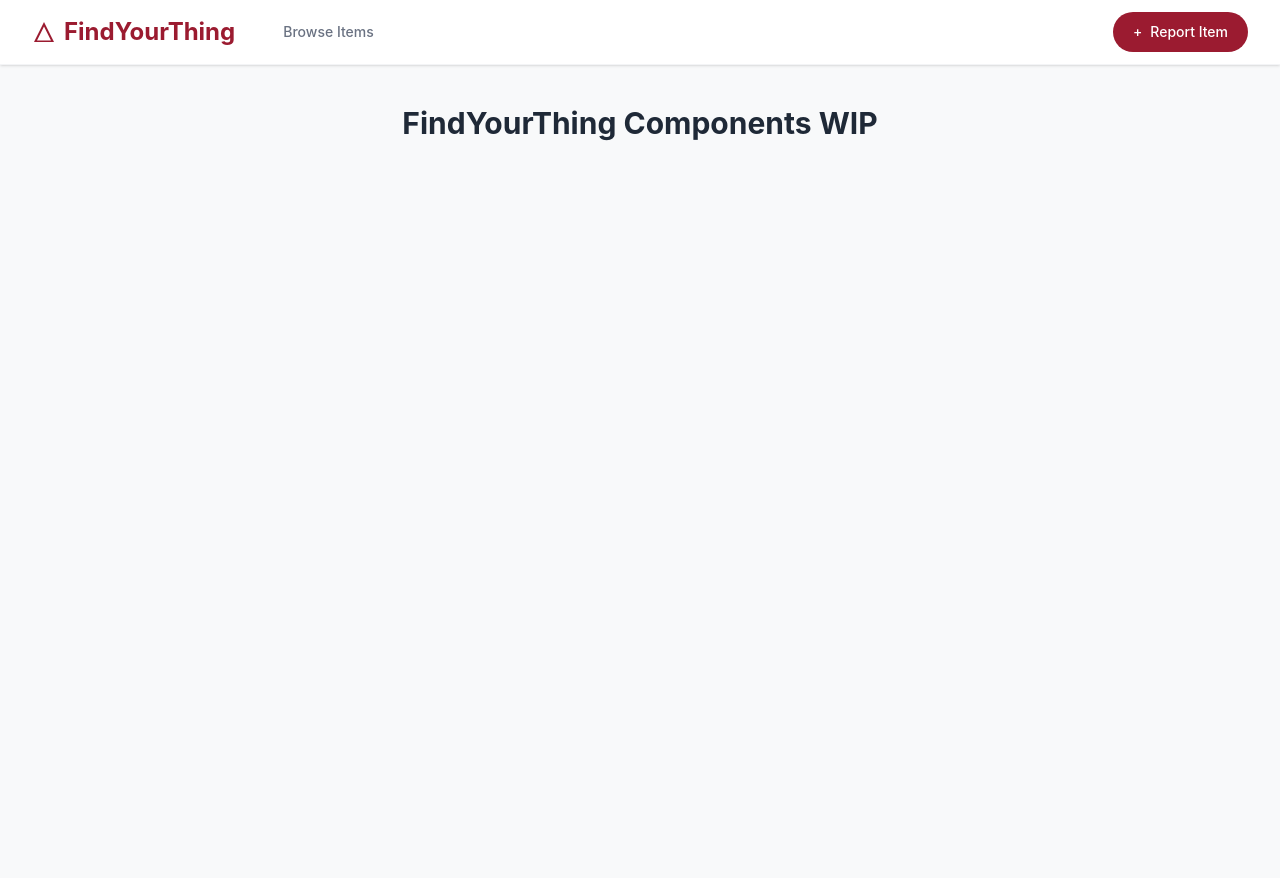
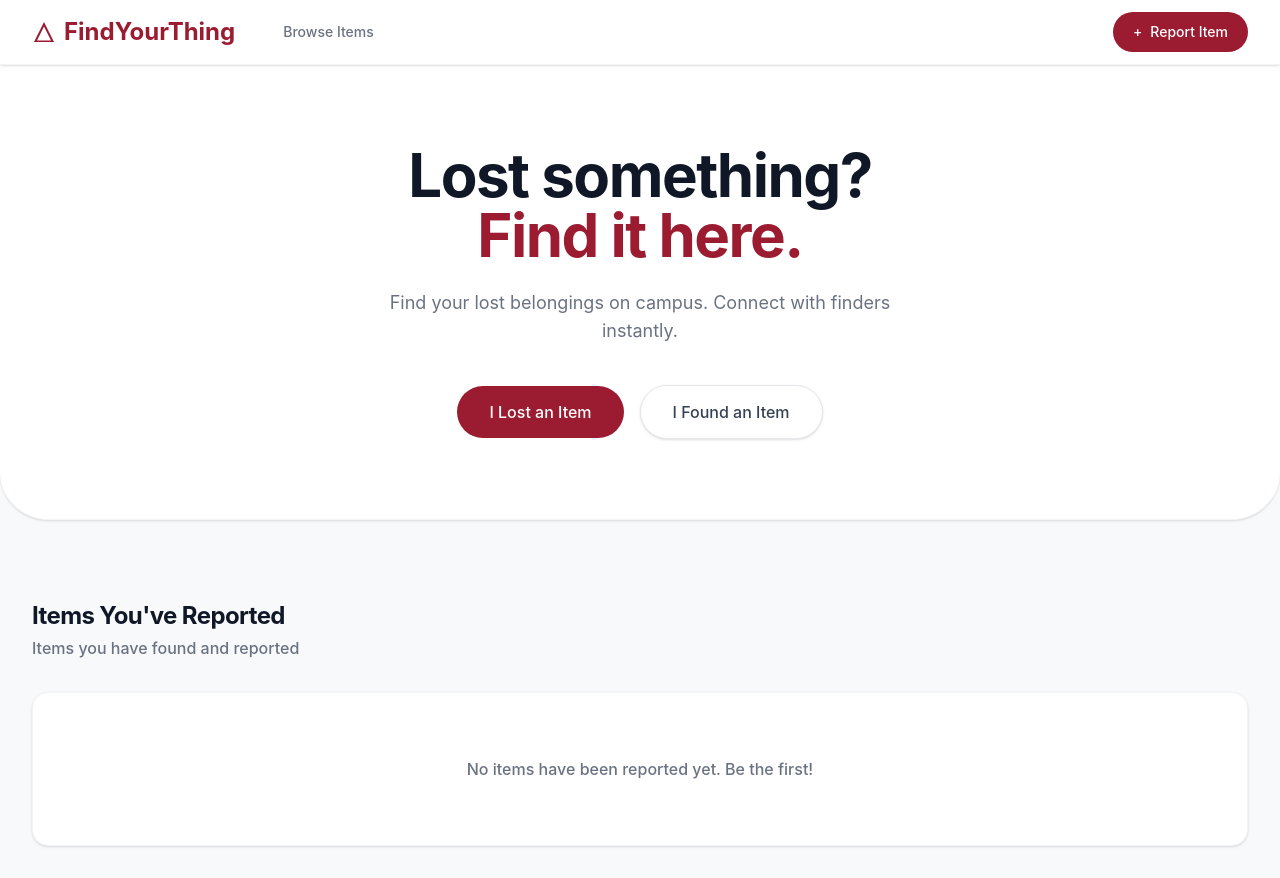
Before and after one commit to Sakshamkejriwal/Find_Your_Thing, a React (Vite) app: page / in a window 1280 px wide. Before the commit the page ends 800 px from the top, so only its background shows below. Built offline with nearby package versions, Linux system fonts and the light colour scheme.

Commit message:
feat: Implement Home page layout and ItemCard

```diff
--- a/src/App.jsx
+++ b/src/App.jsx
@@ -1,13 +1,14 @@
 
 import { BrowserRouter, Routes, Route } from "react-router-dom";
 import Navbar from "./components/Navbar";
+import Home from "./pages/Home";
 function App() {
   return (
     <BrowserRouter>
       <Navbar />
-      <div className="p-10 text-center">
-        <h1 className="text-3xl font-bold">FindYourThing Components WIP</h1>
-      </div>
+      <Routes>
+        <Route path="/" element={<Home />} />
+      </Routes>
     </BrowserRouter>
   );
 }
--- /dev/null
+++ b/src/components/ItemCard.jsx
@@ -0,0 +1,25 @@
+import { Link } from "react-router-dom";
+
+function ItemCard({ item }) {
+  return (
+    <div className="bg-white rounded-2xl border border-gray-100 shadow-sm hover:shadow-md transition-shadow block overflow-hidden group">
+      <img src={item.image || "https://placehold.co/400x300?text=No+Image"} alt={item.name} className="w-full h-48 object-cover" />
+      <div className="p-5">
+        <h3 className="font-semibold text-gray-900 text-lg mb-1 truncate">{item.name}</h3>
+        <span className="inline-block text-xs font-medium bg-[#FFF0E6] text-[#D35400] px-2.5 py-1 rounded-md mb-3">{item.category}</span>
+        <div className="text-gray-500 text-sm mb-4 truncate flex items-center gap-1.5">
+          <svg className="w-4 h-4" fill="none" stroke="currentColor" viewBox="0 0 24 24"><path strokeLinecap="round" strokeLinejoin="round" strokeWidth="2" d="M17.657 16.657L13.414 20.9a1.998 1.998 0 01-2.827 0l-4.244-4.243a8 8 0 1111.314 0z"></path><path strokeLinecap="round" strokeLinejoin="round" strokeWidth="2" d="M15 11a3 3 0 11-6 0 3 3 0 016 0z"></path></svg>
+          {item.location}
+        </div>
+        <div className="flex items-center justify-between border-t border-gray-50 pt-3">
+          <div className="text-gray-400 text-xs truncate pr-2">{item.timestamp}</div>
+          <Link to={`/item/${item.id}`} className="text-[#9B1B30] hover:text-[#801527] font-medium text-sm whitespace-nowrap flex items-center gap-1">
+            View Details <span className="text-lg leading-none">&rarr;</span>
+          </Link>
+        </div>
+      </div>
+    </div>
+  );
+}
+
+export default ItemCard;
--- /dev/null
+++ b/src/pages/Home.jsx
@@ -0,0 +1,93 @@
+import { useState, useEffect } from "react";
+import { Link } from "react-router-dom";
+import { getItems, CURRENT_USER_ID } from "../data/items";
+
+function Home() {
+  const [items, setItems] = useState([]);
+
+  useEffect(() => {
+    const allItems = getItems();
+    const myItems = allItems.filter(item => item.userId === CURRENT_USER_ID || item.foundBy === "Current User");
+    setItems(myItems);
+  }, []);
+
+  return (
+    <div className="min-h-screen bg-[#F8F9FA]">
+      {/* ─── Hero Section ─── */}
+      <section className="py-20 px-4 sm:px-6 lg:px-8 text-center bg-white rounded-b-[3rem] shadow-sm mb-12 border-b border-gray-100">
+        <div className="max-w-3xl mx-auto">
+          <h1 className="text-4xl sm:text-6xl font-bold text-gray-900 mb-6 tracking-tight">
+            Lost something?
+            <br />
+            <span className="text-[#9B1B30]">Find it here.</span>
+          </h1>
+
+          <p className="text-lg text-gray-500 mb-10 max-w-xl mx-auto">
+            Find your lost belongings on campus.
+            Connect with finders instantly.
+          </p>
+
+          <div className="flex flex-col sm:flex-row items-center justify-center gap-4">
+            <Link
+              to="/browse"
+              className="w-full sm:w-auto bg-[#9B1B30] hover:bg-[#801527] text-white font-medium px-8 py-3.5 rounded-full transition-colors"
+            >
+              I Lost an Item
+            </Link>
+            <Link
+              to="/report"
+              className="w-full sm:w-auto bg-white border border-gray-200 hover:bg-gray-50 text-gray-700 font-medium px-8 py-3.5 rounded-full transition-colors shadow-sm"
+            >
+              I Found an Item
+            </Link>
+          </div>
+        </div>
+      </section>
+
+      {/* ─── Reported Items ─── */}
+      <section className="py-8 px-4 sm:px-6 lg:px-8 max-w-7xl mx-auto">
+        <div className="flex items-center justify-between mb-8">
+          <div>
+            <h2 className="text-2xl font-bold text-gray-900 tracking-tight">
+              Items You've Reported
+            </h2>
+            <p className="text-gray-500 font-medium mt-1">Items you have found and reported</p>
+          </div>
+        </div>
+
+        {items.length === 0 ? (
+          <div className="text-center py-16 bg-white rounded-2xl border border-gray-100 shadow-sm">
+            <p className="text-gray-500 font-medium">No items have been reported yet. Be the first!</p>
+          </div>
+        ) : (
+          <div className="grid sm:grid-cols-2 lg:grid-cols-4 gap-6">
+            {items.map((item) => (
+              <Link
+                key={item.id}
+                to={`/item/${item.id}`}
+                className="bg-white rounded-2xl border border-gray-100 shadow-sm hover:shadow-md transition-shadow block overflow-hidden"
+              >
+                <div className="relative border-b border-gray-100">
+                  <img
+                    src={item.image || "https://placehold.co/400x300?text=No+Image"}
+                    alt={item.name}
+                    className="w-full h-40 object-cover"
+                  />
+                </div>
+                <div className="p-4">
+                  <h3 className="font-semibold text-gray-900 text-lg truncate mb-1">{item.name}</h3>
+                  <p className="text-gray-500 text-sm truncate flex items-center gap-1.5">
+                    <svg className="w-4 h-4" fill="none" stroke="currentColor" viewBox="0 0 24 24"><path strokeLinecap="round" strokeLinejoin="round" strokeWidth="2" d="M17.657 16.657L13.414 20.9a1.998 1.998 0 01-2.827 0l-4.244-4.243a8 8 0 1111.314 0z"></path><path strokeLinecap="round" strokeLinejoin="round" strokeWidth="2" d="M15 11a3 3 0 11-6 0 3 3 0 016 0z"></path></svg>
+                    {item.location}
+                  </p>
+                </div>
+              </Link>
+            ))}
+          </div>
+        )}
+      </section>
+    </div>
+  );
+}
+
+export default Home;
```
